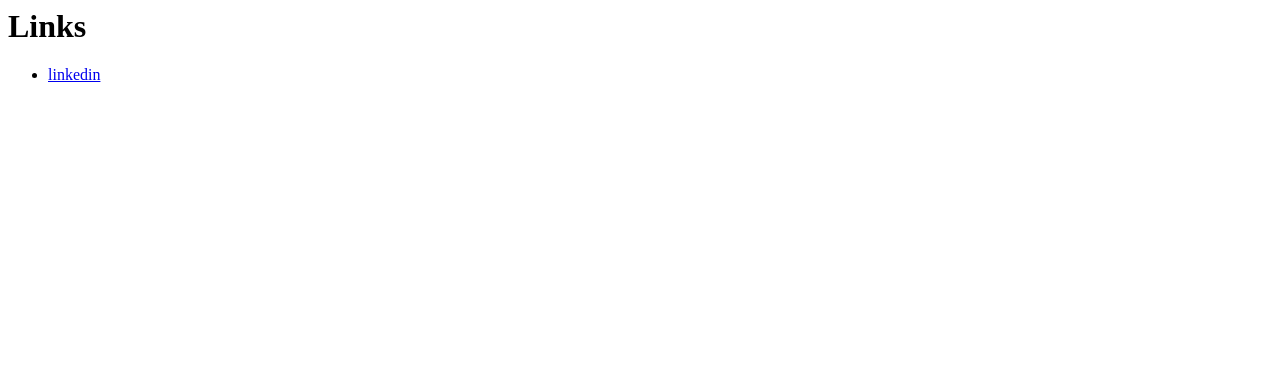
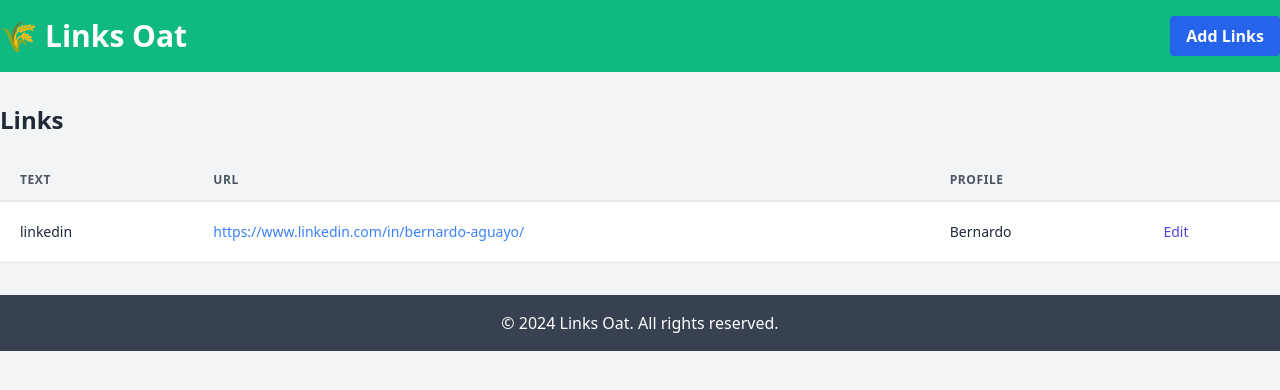
Before and after one commit to BernardoAguayoOrtega/link_oak_tree, a Django app: page / in a window 1280 px wide. Before the commit the part shown is almost empty. Shown: the top 390 px of the page. Run offline with Django 5.2, Linux system fonts and the light colour scheme; data comes from the database, SQL or seed files in the repository.

Commit message:
Add links table to links.html

```diff
--- /dev/null
+++ b/link_oat/templates/link_oat/_base.html
@@ -0,0 +1,41 @@
+<!DOCTYPE html>
+<html lang="en">
+  <head>
+    <meta charset="UTF-8" />
+    <meta name="viewport" content="width=device-width, initial-scale=1.0" />
+    <title>Links Oat</title>
+    <!-- Include Tailwind CSS from CDN -->
+    <link
+      href="https://cdn.jsdelivr.net/npm/tailwindcss@2.2.19/dist/tailwind.min.css"
+      rel="stylesheet"
+    />
+  </head>
+  <body class="bg-gray-100 text-gray-800">
+    <header class="bg-green-500 text-white py-4">
+      <div class="container mx-auto flex justify-between items-center">
+        <div class="flex items-center">
+          <!-- Oat Emoji as an icon -->
+          <span class="text-3xl">🌾</span>
+          <h1 class="text-3xl font-bold ml-2">Links Oat</h1>
+        </div>
+        <!-- Add Links Button -->
+        <a
+          href="/add-link"
+          class="bg-blue-600 hover:bg-blue-700 text-white font-bold py-2 px-4 rounded"
+        >
+          Add Links
+        </a>
+      </div>
+    </header>
+
+    <main class="container mx-auto my-8">
+      {% block content %}
+      <!-- Page-specific content will go here -->
+      {% endblock %}
+    </main>
+
+    <footer class="bg-gray-700 text-white text-center py-4 mt-8">
+      <p>&copy; 2024 Links Oat. All rights reserved.</p>
+    </footer>
+  </body>
+</html>
--- a/link_oat/templates/link_oat/links.html
+++ b/link_oat/templates/link_oat/links.html
@@ -1,10 +1,52 @@
-<h1 class="text-2xl font-bold text-gray-800">Links</h1>
-<ul class="list-disc pl-5">
-{% for link in links %}
-    <li class="mb-2">
-        <a href="{{ link.url }}" class="text-blue-500 hover:text-blue-700 transition duration-300">{{ link.text }}</a>
-    </li>
-{% empty %}
-    <li class="text-gray-500">No Links Yet.</li>
-{% endfor %}
-</ul>
+{% extends 'link_oat/_base.html' %}
+
+{% block content %}
+    <h1 class="text-2xl font-bold text-gray-800">Links</h1>
+
+    <div class="overflow-x-auto mt-6">
+        <table class="min-w-full leading-normal">
+            <thead>
+                <tr>
+                    <th class="px-5 py-3 border-b-2 border-gray-200 bg-gray-100 text-left text-xs font-semibold text-gray-600 uppercase tracking-wider">
+                        Text
+                    </th>
+                    <th class="px-5 py-3 border-b-2 border-gray-200 bg-gray-100 text-left text-xs font-semibold text-gray-600 uppercase tracking-wider">
+                        URL
+                    </th>
+                    <th class="px-5 py-3 border-b-2 border-gray-200 bg-gray-100 text-left text-xs font-semibold text-gray-600 uppercase tracking-wider">
+                        Profile
+                    </th>
+                    <th class="px-5 py-3 border-b-2 border-gray-200 bg-gray-100"></th>
+                </tr>
+            </thead>
+            <tbody>
+                {% for link in links %}
+                    <tr>
+                        <td class="px-5 py-5 border-b border-gray-200 bg-white text-sm">
+                            {{ link.text }}
+                        </td>
+                        <td class="px-5 py-5 border-b border-gray-200 bg-white text-sm">
+                            <a href="{{ link.url }}" class="text-blue-500 hover:text-blue-700 transition duration-300">
+                                {{ link.url }}
+                            </a>
+                        </td>
+                        <td class="px-5 py-5 border-b border-gray-200 bg-white text-sm">
+                            {{ link.profile }}
+                        </td>
+                        <td class="px-5 py-5 border-b border-gray-200 bg-white text-sm">
+                            <a href="" class="text-indigo-600 hover:text-indigo-900">
+                                Edit
+                            </a>
+                        </td>
+                    </tr>
+                {% empty %}
+                    <tr>
+                        <td colspan="4" class="px-5 py-5 border-b border-gray-200 bg-white text-sm">
+                            No Links Yet.
+                        </td>
+                    </tr>
+                {% endfor %}
+            </tbody>
+        </table>
+    </div>
+{% endblock %}
```
